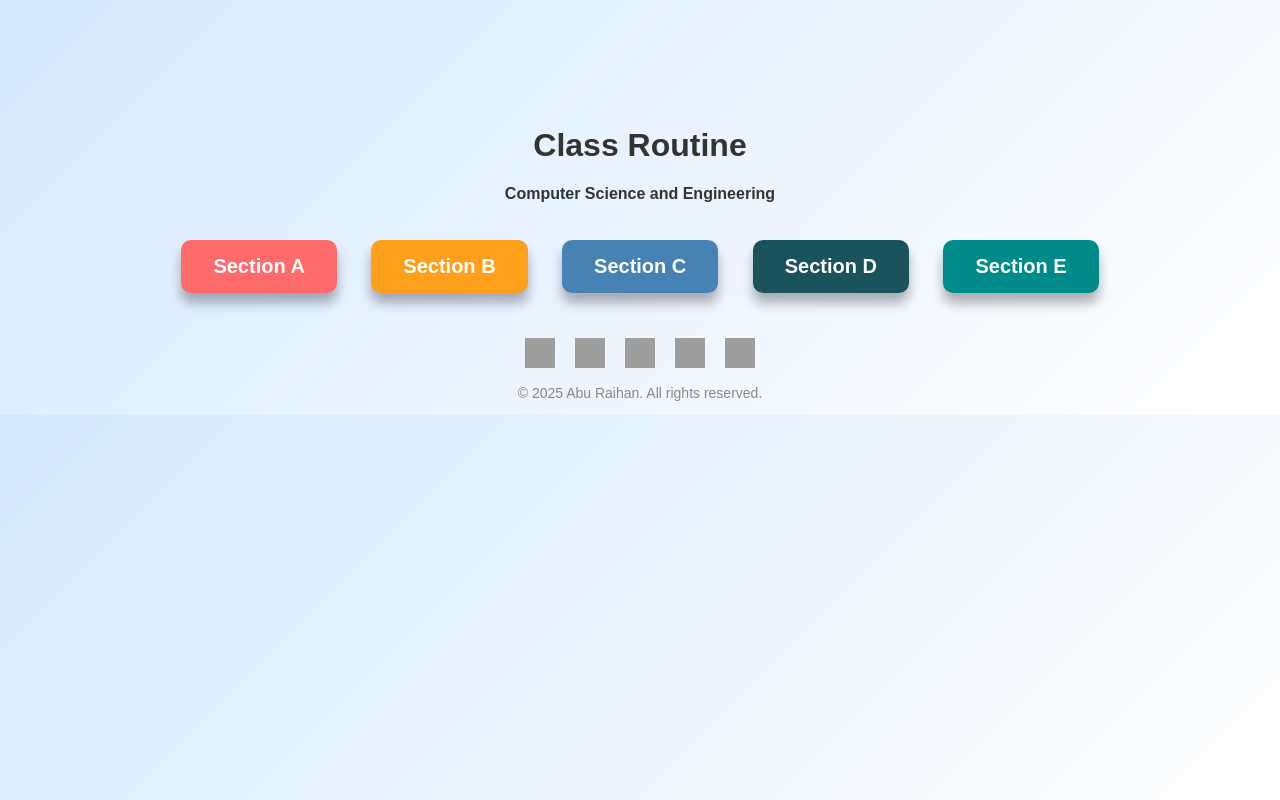
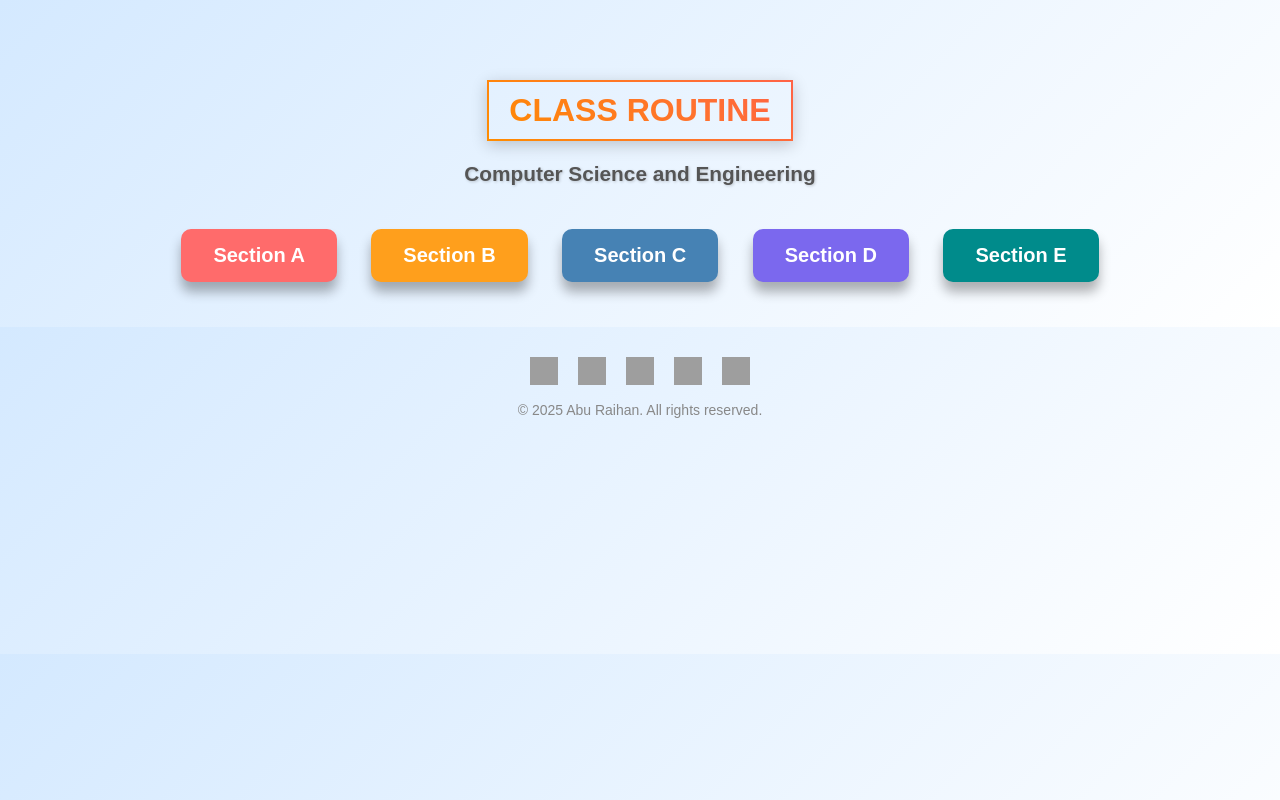
Before and after one commit to Raihan127/Class-Routine-CSE-34, a plain HTML site: page index.html in a window 1280 px wide. Drawn offline with Linux system fonts and the light colour scheme; grey boxes are pictures that could not be loaded.

Commit message:
update 23

```diff
--- a/index.html
+++ b/index.html
@@ -6,7 +6,7 @@
     <title>CSE 34'th batch Class Routine</title>
     <style>
         body {
-            font-family: Arial, sans-serif;
+ font-family: Arial, sans-serif;
             text-align: center;
             background: linear-gradient(135deg, #d4e9ff, #ffffff);
             margin: 0;
@@ -14,12 +14,43 @@
         }
 
         h1 {
-            color: #333;
-            margin-top: 127px;
-        }
- h4 {
-            color: #333;
-            margin-top: 0px;
+    color: #333;
+    font-size: 2em;
+    margin-top: 80px;
+    font-weight: bold;
+    text-align: center;
+    position: relative;
+    display: inline-block;
+    padding: 10px 20px;
+    background: linear-gradient(45deg, #FF8C00, #FF6347);
+    background-clip: text;
+    -webkit-background-clip: text;
+    -webkit-text-fill-color: transparent;
+    border: 2px solid transparent;
+    border-image: linear-gradient(45deg, #FF8C00, #FF6347);
+    border-image-slice: 1;
+    text-transform: uppercase;
+    box-shadow: 0px 4px 15px rgba(0, 0, 0, 0.2);
+    animation: zoomIn 1.2s ease-in-out;
+}
+
+@keyframes zoomIn {
+    0% {
+        transform: scale(0.8);
+        opacity: 0.5;
+    }
+    100% {
+        transform: scale(1);
+        opacity: 1;
+    }
+}
+
+
+        h4 {
+            color: #555;
+            font-size: 1.3em;
+            margin-top: 0;
+            text-shadow: 1px 1px 3px rgba(0, 0, 0, 0.2);
         }
         .section-button {
             padding: 15px 30px;
@@ -41,7 +72,7 @@
         #btn-A { background-color: #FF6B6B; color: white; padding: 15px 32px; }
         #btn-B { background-color: #FF9F1C; color: white; padding: 15px 32px; }
         #btn-C { background-color: #4682B4; color: white; padding: 15px 32px; }
-        #btn-D { background-color: #1A535C; color: white; padding: 15px 32px; }
+        #btn-D { background-color: #7B68EE; color: white; padding: 15px 32px; }
         #btn-E { background-color: #008B8B; color: white; padding: 15px 32px; }
 
         #selected-section {
@@ -72,6 +103,11 @@
     margin-top: 20px;
     font-size: 14px;
     color: #888;
+
+    position: absolute;
+    bottom: 100;
+    width: 100%;
+    padding: 10px 0;
 }
  .social-icons {
             display: flex;
@@ -80,8 +116,8 @@
         }
 
         .social-icons a img {
-            width: 30px;
-            height: 30px;
+            width: 28px;
+            height: 28px;
             transition: transform 0.3s;
         }
 
```
